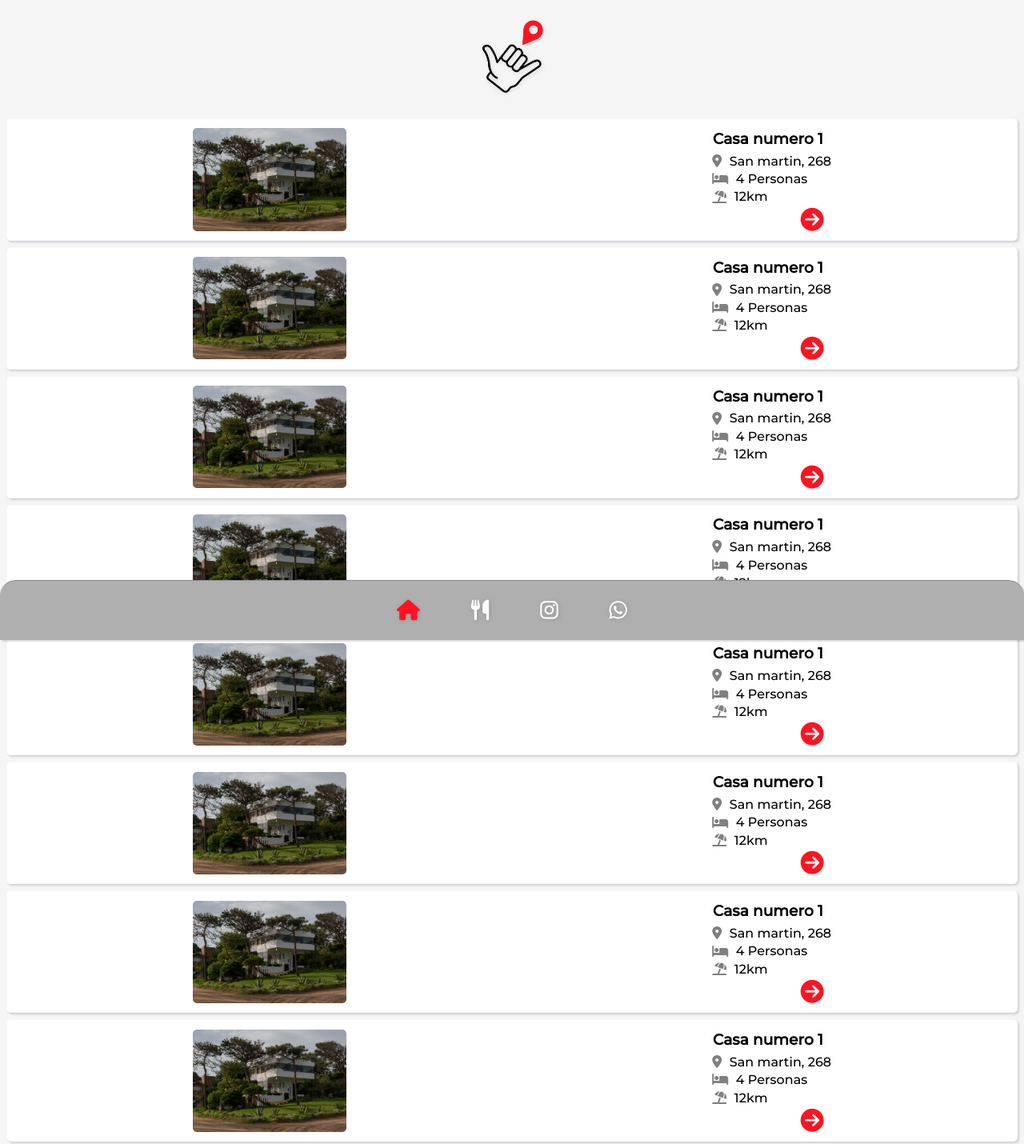
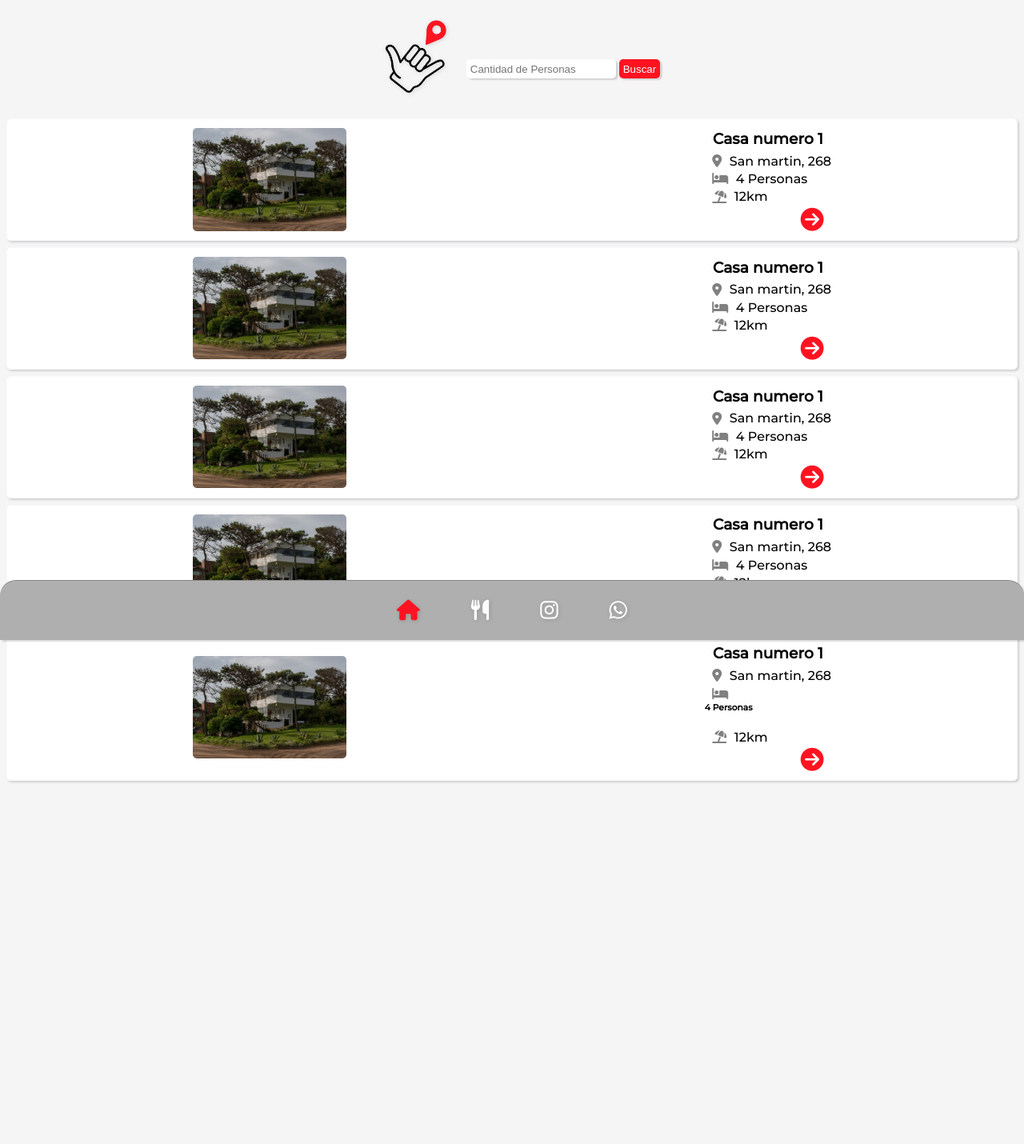
Before and after one commit to MateoFontaine/AlohaDestino, a plain HTML site: page index.html in a window 1280 px wide. Shown: the whole page at 80% size. After the commit the page ends 1072 px from the top, so only its background shows below. Drawn offline with nearby package versions, Linux system fonts and the light colour scheme.

Commit message:
Se agrego el boton de buscar, solo html y css falta js

```diff
--- a/index.html
+++ b/index.html
@@ -12,6 +12,10 @@
 <body>
     <header>
         <a href="#"><img src="assets/img/Diseño sin título (1).png" alt=""></a>
+        <div class="search">
+            <input class="txt-buscar" type="text" placeholder="Cantidad de Personas">
+            <input class="buscar" type="button" value="Buscar">
+        </div>
     </header>
 
     <main>
@@ -26,7 +30,7 @@
                         <i class="producto-cant fa-solid fa-bed"></i>4 Personas<br>
                         <i class="producto-dist fa-solid fa-umbrella-beach"></i>12km
                         <div class="arrow">
-                            <i class="fa-solid fa-circle-arrow-right"></i>
+                            <a href="##"><i class="fa-solid fa-circle-arrow-right"></i></a>
                         </div>
                     </div>
                 </div>
@@ -41,7 +45,7 @@
                         <i class="producto-cant fa-solid fa-bed"></i>4 Personas<br>
                         <i class="producto-dist fa-solid fa-umbrella-beach"></i>12km
                         <div class="arrow">
-                            <i class="fa-solid fa-circle-arrow-right"></i>
+                            <a href="##"><i class="fa-solid fa-circle-arrow-right"></i></a>
                         </div>
                     </div>
                 </div>
@@ -56,7 +60,7 @@
                         <i class="producto-cant fa-solid fa-bed"></i>4 Personas<br>
                         <i class="producto-dist fa-solid fa-umbrella-beach"></i>12km
                         <div class="arrow">
-                            <i class="fa-solid fa-circle-arrow-right"></i>
+                            <a href="##"><i class="fa-solid fa-circle-arrow-right"></i></a>
                         </div>
                     </div>
                 </div>
@@ -71,7 +75,7 @@
                         <i class="producto-cant fa-solid fa-bed"></i>4 Personas<br>
                         <i class="producto-dist fa-solid fa-umbrella-beach"></i>12km
                         <div class="arrow">
-                            <i class="fa-solid fa-circle-arrow-right"></i>
+                            <a href="##"><i class="fa-solid fa-circle-arrow-right"></i></a>
                         </div>
                     </div>
                 </div>
@@ -83,59 +87,15 @@
                     <h3>Casa numero 1</h3>
                     <div class="data-card">
                         <i class="producto-direc fa-solid fa-location-dot"></i>San martin, 268 <br>
-                        <i class="producto-cant fa-solid fa-bed"></i>4 Personas<br>
+                        <i class="producto-cant fa-solid fa-bed"></i><h6>4 Personas</h6><br>
                         <i class="producto-dist fa-solid fa-umbrella-beach"></i>12km
                         <div class="arrow">
-                            <i class="fa-solid fa-circle-arrow-right"></i>
+                            <a href="##"><i class="fa-solid fa-circle-arrow-right"></i></a>
                         </div>
                     </div>
                 </div>
             </div>
 
-            <div class="producto">
-                <img src="assets/img/casa-1.jpg" alt="Casa blanca en pinamar">
-                <div class="producto-txt">
-                    <h3>Casa numero 1</h3>
-                    <div class="data-card">
-                        <i class="producto-direc fa-solid fa-location-dot"></i>San martin, 268 <br>
-                        <i class="producto-cant fa-solid fa-bed"></i>4 Personas<br>
-                        <i class="producto-dist fa-solid fa-umbrella-beach"></i>12km
-                        <div class="arrow">
-                            <i class="fa-solid fa-circle-arrow-right"></i>
-                        </div>
-                    </div>
-                </div>
-            </div>
-
-            <div class="producto">
-                <img src="assets/img/casa-1.jpg" alt="Casa blanca en pinamar">
-                <div class="producto-txt">
-                    <h3>Casa numero 1</h3>
-                    <div class="data-card">
-                        <i class="producto-direc fa-solid fa-location-dot"></i>San martin, 268 <br>
-                        <i class="producto-cant fa-solid fa-bed"></i>4 Personas<br>
-                        <i class="producto-dist fa-solid fa-umbrella-beach"></i>12km
-                        <div class="arrow">
-                            <i class="fa-solid fa-circle-arrow-right"></i>
-                        </div>
-                    </div>
-                </div>
-            </div>
-
-            <div class="producto">
-                <img src="assets/img/casa-1.jpg" alt="Casa blanca en pinamar">
-                <div class="producto-txt">
-                    <h3>Casa numero 1</h3>
-                    <div class="data-card">
-                        <i class="producto-direc fa-solid fa-location-dot"></i>San martin, 268 <br>
-                        <i class="producto-cant fa-solid fa-bed"></i>4 Personas<br>
-                        <i class="producto-dist fa-solid fa-umbrella-beach"></i>12km
-                        <div class="arrow">
-                            <i class="fa-solid fa-circle-arrow-right"></i>
-                        </div>
-                    </div>
-                </div>
-            </div>
 
         </div>
     </main>
--- a/style.css
+++ b/style.css
@@ -11,14 +11,30 @@ header{
     display: flex;
     justify-content: center;
     align-items: center;
-    flex-direction: column;
 }
 header a img{
     margin-top: .5rem;
     width: 8rem;
     filter: drop-shadow(1.95px 1.95px 2.6px rgba(0, 0, 0, 0.15));
 }
+.search{
+    margin-top: 2rem;
+}
+.txt-buscar{
+    border: 0px solid;
+    border-radius: 5px;
+    padding: .3rem;
+    box-shadow: rgba(0, 0, 0, 0.15)2.6px 1.95px 1.95px;
 
+}
+.buscar{
+    border: 0px solid;
+    padding: .3rem;
+    border-radius: 5px;
+    background-color: rgb(255,19,33) ;
+    color: white;
+    box-shadow: rgba(0, 0, 0, 0.15)2.6px 1.95px 1.95px;
+}
 footer .nav{
     display: flex;
     justify-content: center;
@@ -58,6 +74,7 @@ footer .nav{
 .producto-txt{
     display: flex;
     flex-direction: column;
+    flex-wrap: nowrap;
     justify-content: center;
 }
 .producto-txt h3{
@@ -69,7 +86,6 @@ footer .nav{
     margin-right: rem;
     border-radius: 5px;
 }
-
 .data-card i{
     color: gray !important;
     margin: .2rem .6rem;
```
